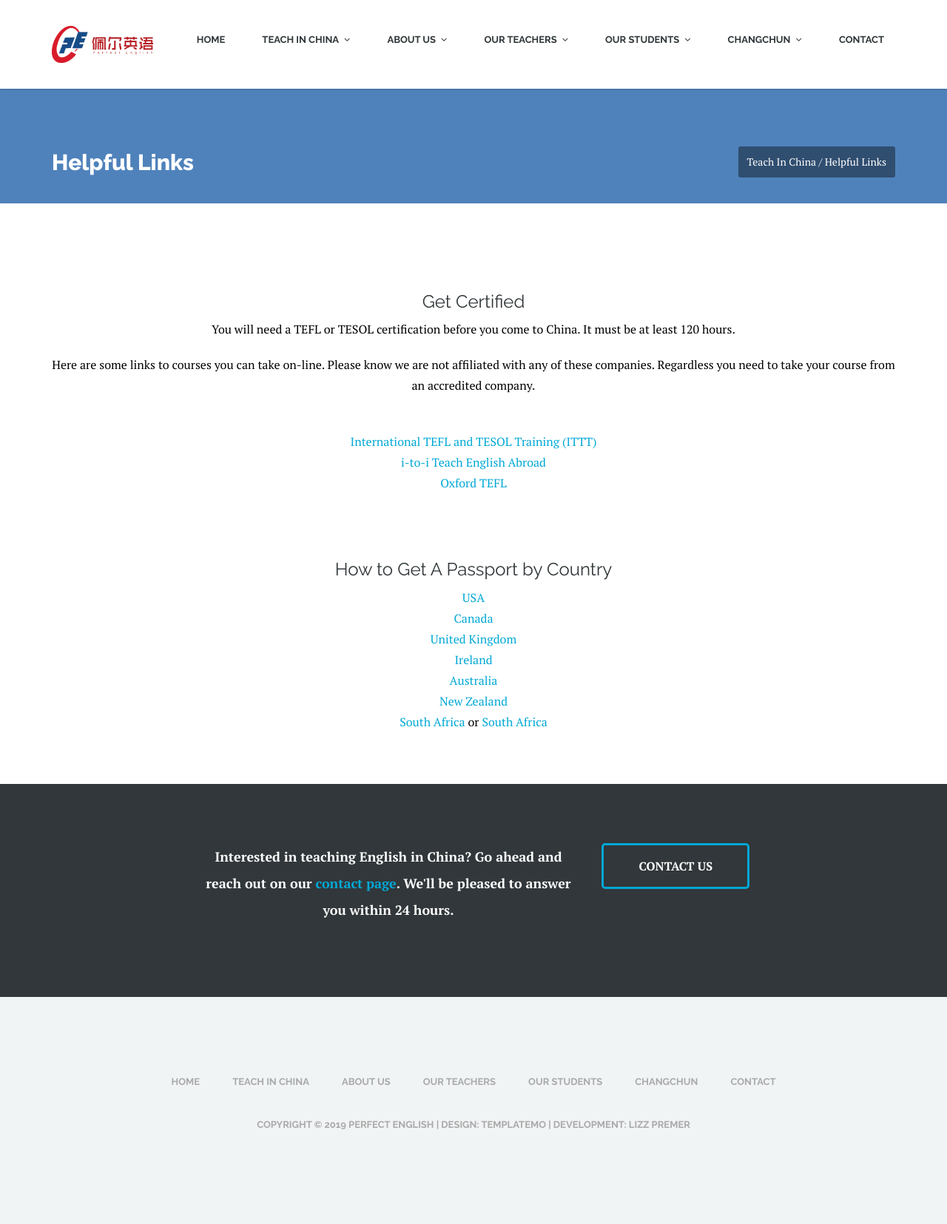
After one commit to epremer/perfect-english-medigo-blue, a PHP site: page /teach-in-china/helpful-links.html in a window 1280 px wide. The commit adds this page. Shown: the whole page at 74% size. Run offline with PHP 8.4, Linux system fonts and the light colour scheme; some libraries are stand-ins or nearby versions.

Commit message:
adds helpful links, resize partner logos

```diff
--- a/css/misc.css
+++ b/css/misc.css
@@ -1099,7 +1099,7 @@ html[xmlns] .slides {
 }
 
 .partner-logo {
-  height: 100px;
+  height: 80px;
   padding: 0 30px 50px 30px;
 }
 
--- /dev/null
+++ b/teach-in-china/helpful-links.html
@@ -0,0 +1,292 @@
+<!DOCTYPE html>
+<html lang="en-US">
+
+<head>
+	<meta charset="UTF-8">
+	<meta name="viewport" content="width=device-width, initial-scale=1, maximum-scale=1">
+	<title>Helpful Links | Perfect English China</title>
+	<meta name="description"
+		content="Perfect English Training School | College Prep Training | 'Above All Else - Quality Education'">
+	<meta name="author" content="Elizabeth Premer & templatemo">
+	<meta name="keywords"
+		content="Perfect English Training School, Perfect English, College Prep, China, English as Second Language, Teach English, Teach in China, Live in China">
+
+	<!--
+	Medigo Template
+	http://www.templatemo.com/preview/templatemo_460_medigo
+    -->
+
+	<!-- Google Fonts -->
+	<link href="http://fonts.googleapis.com/css?family=PT+Serif:400,700,400italic,700itali" rel="stylesheet">
+	<link href="http://fonts.googleapis.com/css?family=Raleway:400,900,800,700,500,200,100,600" rel="stylesheet">
+
+	<!-- Icons -->
+	<link rel="stylesheet" href="https://use.fontawesome.com/releases/v5.8.1/css/all.css"
+		integrity="sha384-50oBUHEmvpQ+1lW4y57PTFmhCaXp0ML5d60M1M7uH2+nqUivzIebhndOJK28anvf" crossorigin="anonymous">
+
+	<!-- Stylesheets - MedigoBlue -->
+	<link rel="stylesheet" href="../bootstrap/bootstrap.css">
+	<link rel="stylesheet" href="../css/misc.css">
+	<link rel="stylesheet" href="../css/blue-scheme.css">
+
+	<!-- JavaScripts MedigoBlue -->
+	<script src="../js/jquery-1.10.2.min.js"></script>
+	<script src="../js/jquery-migrate-1.2.1.min.js"></script>
+
+	<link rel="shortcut icon" href="../images/logos/PE_logo.JPG" type="image/x-icon" />
+
+</head>
+
+<body>
+
+	<!-- SITE HEADER -->
+	<div class="responsive_menu">
+		<ul class="main_menu">
+			<li><a href="../index.html">Home</a></li>
+			<li><a href="../teach-in-china/teach-in-china.html">Teach In China</a>
+				<ul>
+					<li><a href="../teach-in-china/why-teach-in-china.html">Why teach in China</a></li>
+					<li><a href="../teach-in-china/the-process.html">The Process</a></li>
+					<li><a href="../pdfs/check-list.pdf" target="_blank" rel="noopener noreferrer">Check-list</a></li>
+				</ul>
+			</li>
+			<li><a href="../about/pe-history.html">About Us</a>
+				<ul>
+					<li><a href="../about/pe-history.html">PE History</a></li>
+					<li><a href="../about/pe-history.html#our-philosphy">Our Philosophy</a></li>
+					<li><a href="../about/pe-history.html#our-brand">Our Brand</a></li>
+					<li><a href="../about/pe-history.html#our-books">Our Books</a></li>
+					<li><a href="../about/milestones.html">PE Milestone Timeline</a></li>
+					<li><a href="../about/locations.html">Branch Locations</a></li>
+				</ul>
+			</li>
+			<li><a href="../our-teachers/our-teachers.html">Our Teachers</a>
+				<ul>
+					<li><a href="../our-teachers/our-teachers.html">Who they are</a></li>
+					<li><a href="../our-teachers/why-they-teach.html">Why they teach for PE</a></li>
+					<li><a href="../our-teachers/training.html">Training</a></li>
+					<li><a href="../our-teachers/growth.html">Growth</a></li>
+				</ul>
+			</li>
+			<li><a href="../our-students/our-students.html">Our Students</a>
+				<ul>
+					<li><a href="../our-students/small-kids.html">Pre-K Students 3-6yrs</a></li>
+					<li><a href="../our-students/big-kids.html">K-6 Students 6-12yrs</a></li>
+					<li><a href="../our-students/college-kids.html">Jr/Sr High Students 13-18yrs</a></li>
+					<li><a href="../our-students/student-spotlight.html">Student Spotlight</a></li>
+					<li><a href="../our-students/cpp.html">CPP Program</a></li>
+				</ul>
+			</li>
+			<li><a href="../changchun/changchun.html">Changchun</a>
+				<ul>
+					<li><a href="../changchun/changchun.html">The City</a></li>
+					<li><a href="../changchun/fun-facts.html">Fun Facts</a></li>
+				</ul>
+			</li>
+			<li><a href="../php-contact-form-with-google-captcha-chris/index.php">Contact</a></li>
+		</ul> <!-- /.main_menu -->
+	</div> <!-- /.responsive_menu -->
+
+	<header class="site-header clearfix">
+		<div class="container">
+
+			<div class="row">
+
+				<div class="col-md-12">
+
+					<div class="pull-left logo">
+						<a href="/index.html">
+							<img style="max-height:50px;" src="../images/logos/PE_logo_full.png" alt="Perfect English">
+						</a>
+					</div> <!-- /.logo -->
+
+					<div class="main-navigation pull-right">
+
+						<nav class="main-nav visible-md visible-lg">
+							<ul class="sf-menu">
+								<li><a href="../index.html">Home</a></li>
+								<li><a href="../teach-in-china/teach-in-china.html">Teach In China</a>
+									<ul>
+										<li><a href="../teach-in-china/why-teach-in-china.html">Why teach in China</a>
+										</li>
+										<li><a href="../teach-in-china/the-process.html">The Process</a></li>
+										<li><a href="../pdfs/check-list.pdf" target="_blank"
+												rel="noopener noreferrer">Check-list</a></li>
+									</ul>
+								</li>
+								<li><a href="../about/pe-history.html">About Us</a>
+									<ul>
+										<li><a href="../about/pe-history.html">PE History</a></li>
+										<li><a href="../about/pe-history.html#our-philosphy">Our Philosophy</a></li>
+										<li><a href="../about/pe-history.html#our-brand">Our Brand</a></li>
+										<li><a href="../about/pe-history.html#our-books">Our Books</a></li>
+										<li><a href="../about/milestones.html">PE Milestone Timeline</a></li>
+										<li><a href="../about/locations.html">Branch Locations</a></li>
+									</ul>
+								</li>
+								<li><a href="../our-teachers/our-teachers.html">Our Teachers</a>
+									<ul>
+										<li><a href="../our-teachers/our-teachers.html">Who they are</a></li>
+										<li><a href="../our-teachers/why-they-teach.html">Why they teach for PE</a></li>
+										<li><a href="../our-teachers/training.html">Training</a></li>
+										<li><a href="../our-teachers/growth.html">Growth</a></li>
+									</ul>
+								</li>
+								<li><a href="../our-students/our-students.html">Our Students</a>
+									<ul>
+										<li><a href="../our-students/small-kids.html">Pre-K Students 3-6yrs</a></li>
+										<li><a href="../our-students/big-kids.html">K-6 Students 6-12yrs</a></li>
+										<li><a href="../our-students/college-kids.html">Jr/Sr High Students 13-18yrs</a>
+										</li>
+										<li><a href="../our-students/student-spotlight.html">Student Spotlight</a></li>
+										<li><a href="../our-students/cpp.html">CPP Program</a></li>
+									</ul>
+								</li>
+								<li><a href="../changchun/changchun.html">Changchun</a>
+									<ul>
+										<li><a href="../changchun/changchun.html">The City</a></li>
+										<li><a href="../changchun/fun-facts.html">Fun Facts</a></li>
+									</ul>
+								</li>
+								<li><a href="../php-contact-form-with-google-captcha-chris/index.php">Contact</a></li>
+							</ul> <!-- /.sf-menu -->
+						</nav> <!-- /.main-nav -->
+
+						<!-- This one in here is responsive menu for tablet and mobiles -->
+						<div class="responsive-navigation visible-sm visible-xs">
+							<a href="#nogo" class="menu-toggle-btn">
+								<i class="fa fa-bars"></i>
+							</a>
+						</div> <!-- /responsive_navigation -->
+					</div> <!-- /.main-navigation -->
+				</div> <!-- /.col-md-12 -->
+			</div> <!-- /.row -->
+
+		</div> <!-- /.container -->
+	</header> <!-- /.site-header -->
+
+	<!-- END - SITE HEADER -->
+
+
+	<div class="first-widget parallax" id="blog">
+		<div class="">
+			<div class="container pageTitle">
+				<div class="row">
+					<div class="col-md-6 col-sm-6">
+						<h2 class="page-title">Helpful Links</h2>
+					</div> <!-- /.col-md-6 -->
+					<div class="col-md-6 col-sm-6 text-right">
+						<span class="page-location">Teach In China / Helpful Links</span>
+					</div> <!-- /.col-md-6 -->
+				</div> <!-- /.row -->
+			</div> <!-- /.container -->
+		</div> <!-- /. -->
+	</div> <!-- /.pageTitle -->
+
+	<section class="light-content our-team">
+		<div class="container">
+			<div class="row">
+				<div class="col-md-12">
+					<div class="section-header">
+						<h3>Get Certified</h3>
+						<p>You will need a TEFL or TESOL certification before you come to China. It must be at least 120
+							hours.</p>
+						<p>Here are some links to courses you can take on-line. Please know we are not affiliated with
+							any of these companies. Regardless you need to take your course from an accredited company.
+						</p>
+						<br>
+						<a href="https://www.teflonline.net/tefl-online-courses/" target="_blank"
+							rel="noopener noreferrer">International TEFL and TESOL Training (ITTT)</a>
+						<br>
+						<a href="https://www.i-to-i.com/tefl-courses/" target="_blank" rel="noopener noreferrer">i-to-i
+							Teach English Abroad</a>
+						<br id="passport">
+						<a href="https://www.oxfordtefl.com/" target="_blank" rel="noopener nofrerrer">Oxford TEFL</a>
+					</div> <!-- /.section-header -->
+
+					<div class="section-header">
+						<h3>How to Get A Passport by Country</h3>
+
+						<a href="https://www.dhs.gov/how-do-i/apply-us-passport" target="_blank"
+							rel="noopener noreferrer">USA</a>
+						<br>
+						<a href="https://www.canada.ca/en/immigration-refugees-citizenship/services/canadian-passports.html" target="_blank" rel="noopener noreferrer">Canada</a>
+						<br>
+						<a href="https://www.gov.uk/browse/abroad/passports" target="_blank" rel="noopener nofrerrer">United Kingdom</a>
+						<br>
+						<a href="https://www.dfa.ie/irish-embassy/great-britain/passports/how-to-apply-for-a-passport/" target="_blank"
+							rel="noopener noreferrer">Ireland</a>
+						<br>
+						<a href="https://www.passports.gov.au/" target="_blank"
+							rel="noopener noreferrer">Australia</a>
+						<br>
+						<a href="https://www.passports.govt.nz/" target="_blank" rel="noopener noreferrer">New Zealand</a>
+						<br>
+						<a href="http://www.home-affairs.gov.za/" target="_blank" rel="noopener nofrerrer">South Africa</a>
+						or
+						<a href="https://www.westerncape.gov.za/service/applying-passport" target="_blank" rel="noopener nofrerrer">South Africa</a>
+					</div> <!-- /.section-header -->
+				</div> <!-- /.col-md-12 -->
+			</div> <!-- /.row -->
+		</div> <!-- /.container -->
+
+
+		<div class="static-info-project">
+			<div class="container">
+				<div class="row">
+					<div class="col-md-offset-2 col-md-8">
+						<div class="flex-container">
+							<div class="pad-30-r">
+								<p class="larger-text">Interested in teaching English in China? Go ahead and reach out
+									on
+									our <a href="../php-contact-form-with-google-captcha-chris/index.php">contact
+										page</a>.
+									We'll be pleased to answer you within 24 hours.</p>
+							</div>
+							<a href="../php-contact-form-with-google-captcha-chris/index.php">
+								<div>
+									<button class="pe_button static-info-project">CONTACT US</button>
+								</div>
+							</a>
+						</div>
+					</div> <!-- /.col-md-8 -->
+				</div> <!-- /.row -->
+			</div> <!-- /.container -->
+		</div> <!-- /.static-info-project -->
+
+		<!-- SITE FOOTER -->
+		<footer class="site-footer">
+			<div class="container">
+				<div class="row">
+					<div class="col-md-12">
+						<nav class="footer-nav clearfix">
+							<ul class="footer-menu">
+								<li><a href="../index.html">Home</a></li>
+								<li><a href="../teach-in-china/teach-in-china.html">Teach In China</a></li>
+								<li><a href="../about/pe-history.html">About Us</a></li>
+								<li><a href="../our-teachers/our-teachers.html">Our Teachers</a></li>
+								<li><a href="../our-students/our-students.html">Our Students</a></li>
+								<li><a href="../changchun/changchun.html">Changchun</a></li>
+								<li><a href="../php-contact-form-with-google-captcha-chris/index.php">Contact</a></li>
+							</ul> <!-- /.footer-menu -->
+						</nav> <!-- /.footer-nav -->
+					</div> <!-- /.col-md-12 -->
+				</div> <!-- /.row -->
+				<div class="row">
+					<div class="col-md-12">
+						<p class="copyright-text">Copyright &copy; 2019 Perfect English
+							| Design: templatemo | Development: Lizz Premer</p>
+					</div> <!-- /.col-md-12 -->
+				</div> <!-- /.row -->
+			</div> <!-- /.container -->
+		</footer> <!-- /.site-footer -->
+
+		<!-- Scripts -->
+		<script src="../js/min/plugins.min.js"></script>
+		<script src="../js/min/medigo-custom.min.js"></script>
+
+		<!-- END - SITE FOOTER -->
+
+</body>
+
+</html>
```
Also changed, not shown: index.html (+30 -17 lines), teach-in-china/teach-in-china.html (+4 -4 lines), teach-in-china/the-process.html (+6 -8 lines), 1 other file.
